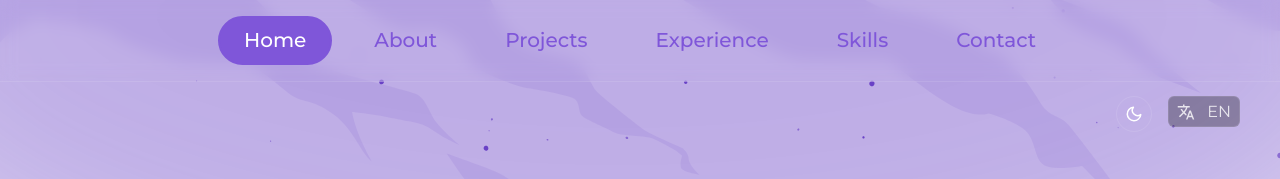
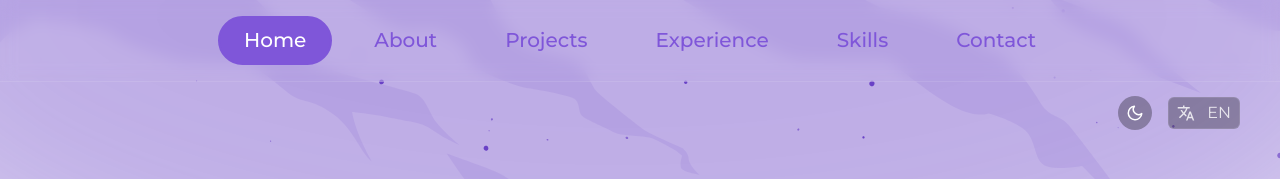
Before and after one commit to Thierrycast/thierrycastro.dev, a Next.js app: page /en in a window 1280 px wide. Shown: the top 179 px of the page. Built offline with nearby package versions, Linux system fonts and the light colour scheme.

Commit message:
style: ajustes finos nos botoes de action

```diff
--- a/app/components/ThemeSwitcher.tsx
+++ b/app/components/ThemeSwitcher.tsx
@@ -11,7 +11,7 @@ export default function ThemeSwitcher({ className = '' }: { className?: string }
   return (
     <button
       onClick={toggleTheme}
-      className={`p-2 rounded-full border border-white/10 hover:border-primary-variant transition-colors ${className}`}
+      className={`p-2 rounded-full bg-black/30 bordebg-black/30r border-white/10 hover:border-primary-variant transition-colors ${className}`}
       aria-label="Alternar tema"
     >
       {theme === 'dark' ? <FiSun size={18} /> : <FiMoon size={18} />}
--- a/app/components/ui/Hero/HeroActions.tsx
+++ b/app/components/ui/Hero/HeroActions.tsx
@@ -5,7 +5,7 @@ import LanguageSwitcher from '../../LanguageSwitcher';
 
 export default function HeroActions() {
   return (
-    <div className="absolute flex gap-4 top-24 right-4">
+    <div className="absolute flex items-center gap-4 top-24 right-4">
       <ThemeSwitcher className="text-white" />
       <LanguageSwitcher />
     </div>
```
